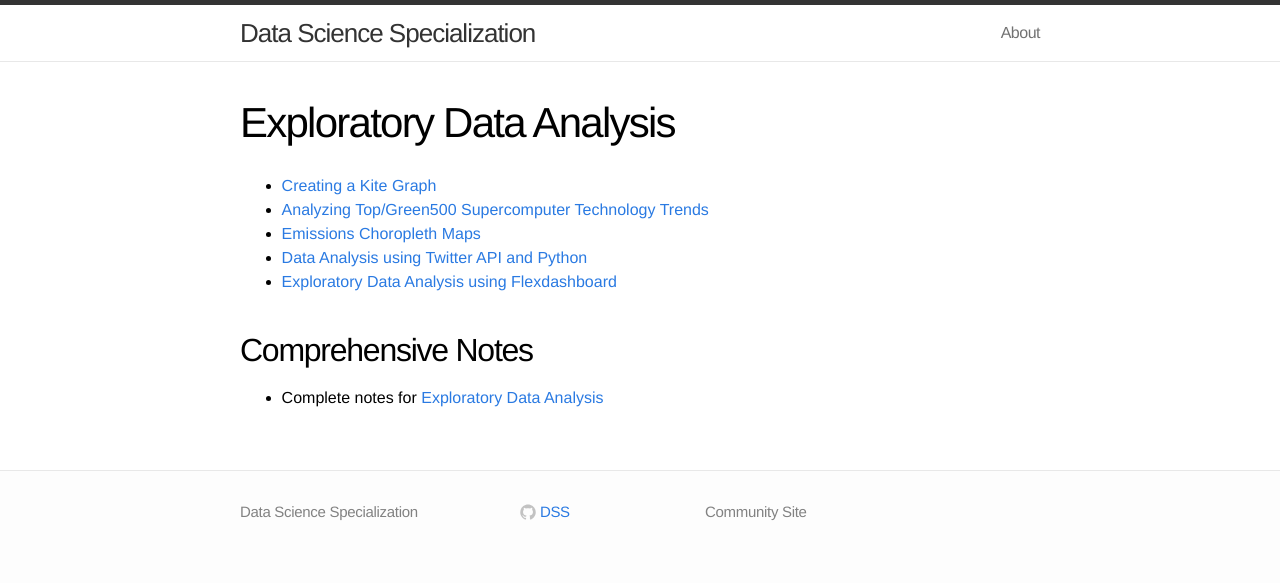
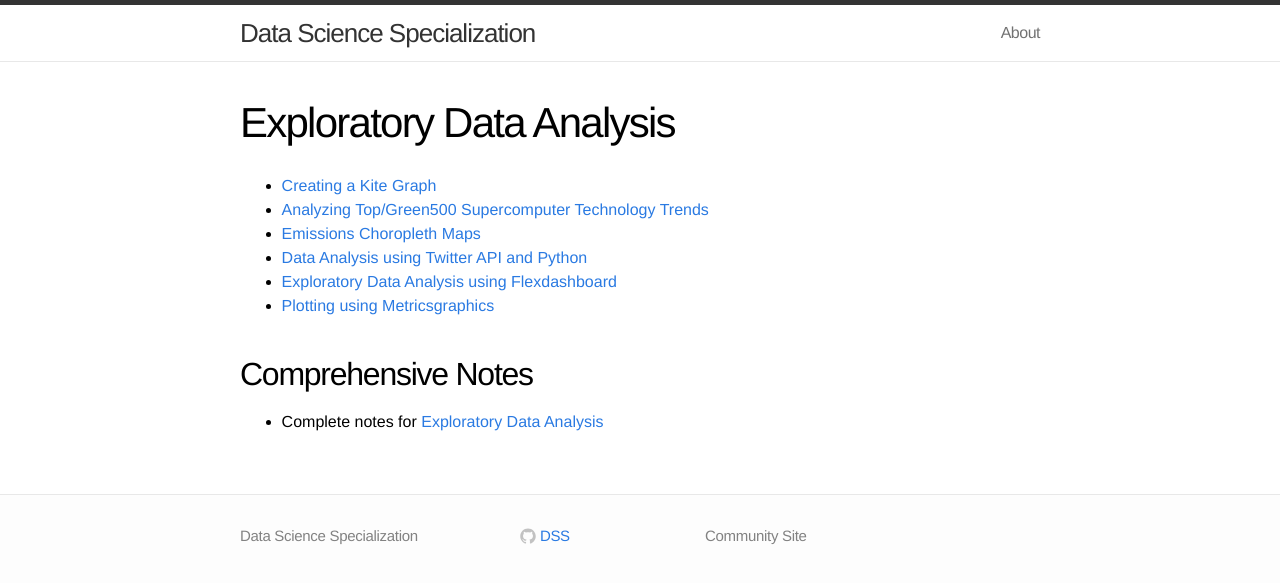
Before and after one commit to DataScienceSpecialization/DataScienceSpecialization.github.io, a Jekyll site: the page built from eda.md, in a window 1280 px wide. Shown: the top 583 px of the page. Built offline with Jekyll 4.4.1, drawn with Linux system fonts in a browser that asks for light colours.

Commit message:
added link to metricsgraphics tutorial

```diff
--- a/eda.md
+++ b/eda.md
@@ -9,6 +9,7 @@
 - [Emissions Choropleth Maps](https://github.com/BillSeliger/ExData_Plotting2)
 - [Data Analysis using Twitter API and Python](http://blog.impiyush.com/2015/03/data-analysis-using-twitter-api-and.html)
 - [Exploratory Data Analysis using Flexdashboard](http://rpubs.com/DocOfi/350830)
+- [Plotting using Metricsgraphics](http://www.rpubs.com/DocOfi/352947)
 
 ## Comprehensive Notes
 
```
